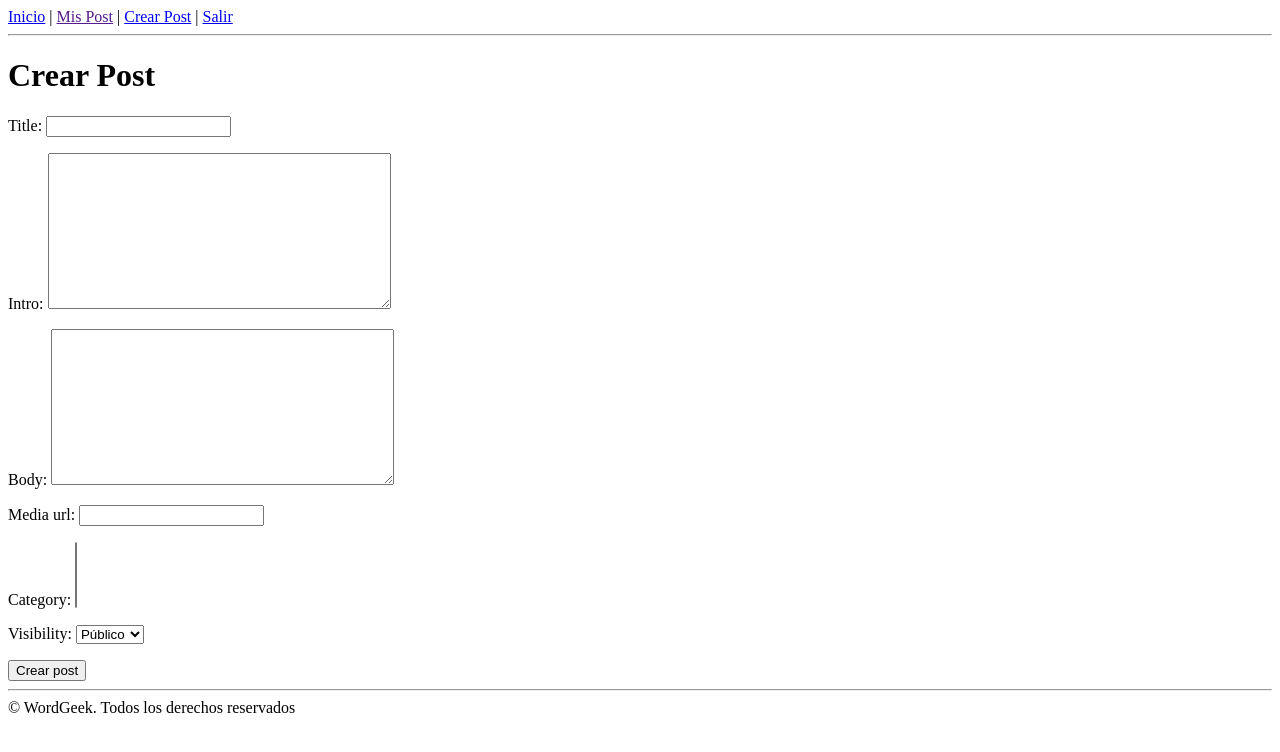
After one commit to jaarboledam/WordGeek, a Django app: a page that uses wordgeek/templates/includes/menu.html in a window 1280 px wide. The commit adds this page. Shown: the top 752 px of the page. Run offline with Django 3.2, Linux system fonts and the light colour scheme; the visitor is signed in with stand-in values (Sample User, id 1); data that the repository does not hold is empty.

Commit message:
Se crea formulario para Posts y su detalle

```diff
--- a/posts/admin.py
+++ b/posts/admin.py
@@ -9,10 +9,13 @@ class CategoryAdmin(admin.ModelAdmin):
 
 
 class PostAdmin(admin.ModelAdmin):
-    list_display = ('title', 'category', 'owner', 'created_at',)
+    list_display = ('title', 'get_categories', 'owner', 'created_at',)
     list_filter = ('category', 'owner',)
     search_fields = ('title', 'description', 'category', 'owner',)
 
+    def get_categories(self, post):
+        return ", ".join([category.name for category in post.category.all()])
+    get_categories.short_description = "Categories"
 
 admin.site.register(Post, PostAdmin)
 admin.site.register(Category, CategoryAdmin)
--- /dev/null
+++ b/posts/forms.py
@@ -0,0 +1,9 @@
+from posts.models import Post
+from django.forms import ModelForm
+
+
+class PostCreationForm(ModelForm):
+
+    class Meta:
+        model = Post
+        exclude = ['owner']
--- a/posts/models.py
+++ b/posts/models.py
@@ -23,7 +23,7 @@ class Post(models.Model):
     intro = models.TextField(max_length=300, null=True, blank=True)
     body = models.TextField()
     media_url = models.URLField(null=True, blank=True)
-    category = models.ForeignKey(Category, to_field='name')
+    category = models.ManyToManyField(Category)
     created_at = models.DateTimeField(auto_now_add=True)
     modified_at = models.DateTimeField(auto_now=True)
     owner = models.ForeignKey(User)
--- a/posts/templates/posts/home.html
+++ b/posts/templates/posts/home.html
@@ -7,7 +7,7 @@
     {% if post_list|length > 0 %}
         <h2>Últimos post publicados</h2>
         {% for post in post_list %}
-            <a href="{{ post.pk }}">
+            <a href="{% url 'post_detail' username=post.owner.username pk=post.pk %}">
                 <h3>{{ post.title }}</h3>
                 <img src="{{post.media_url}}" height="140">
                 <p>{{ post.intro }}</p>
--- /dev/null
+++ b/posts/templates/posts/post_creation.html
@@ -0,0 +1,15 @@
+{% extends "base.html" %}
+
+{% block title %} Crear Post {% endblock %}
+
+{% block body %}
+
+    <h1>Crear Post</h1>
+    {% if message %} <p>{{ message|safe }}</p> {% endif %}
+    <form method="post" novalidate>
+        {% csrf_token %}
+        {{ form.as_p }}
+        <button type="submit">Crear post</button>
+    </form>
+
+{% endblock %}
--- /dev/null
+++ b/posts/urls.py
@@ -0,0 +1,8 @@
+from django.conf.urls import url
+
+from posts.views import PostCreationView, PostDetailView
+
+urlpatterns = [
+    url(r'^new-post/$', PostCreationView.as_view(), name='post_creation'),
+    url(r'^blogs/(?P<username>\w+)/(?P<pk>\d+)$', PostDetailView.as_view(), name='post_detail'),
+]
--- a/posts/views.py
+++ b/posts/views.py
@@ -1,5 +1,14 @@
+from django.contrib.auth.decorators import login_required
+from django.db.models import Q
+from django.http import HttpResponse
+from django.http import HttpResponseNotFound
+from django.shortcuts import render
+from django.urls import reverse
+from django.utils.decorators import method_decorator
+from django.views import View
 from django.views.generic import ListView
 
+from posts.forms import PostCreationForm
 from posts.models import Post, VISIBILITY_PUBLIC
 
 
@@ -8,3 +17,72 @@ class HomeView(ListView):
     queryset = Post.objects.all().filter(visibility=VISIBILITY_PUBLIC).order_by('-created_at')
     context_object_name = 'post_list'
     template_name = 'posts/home.html'
+
+
+class PostDetailView(View):
+
+    def get(self, request, username, pk):
+        """
+        Renderiza el detalle de un post
+        :param request: objeto HttpRequest
+        :param username: nombre de usuario
+        :param pk: clave primaria
+        :return: HttpResponse con la plantilla
+        """
+        queryset = PostQueryset.get_posts_by_user(request.user).filter(owner__username=username, pk=pk)
+        if len(queryset) == 0:
+            return HttpResponseNotFound("El post que buscas no existe")
+        elif len(queryset) > 1:
+            return HttpResponse("Múltiples opciones", status=300)
+
+        post = queryset[0]
+        context = {'post': post}
+        return render(request, 'posts/post_detail.html', context)
+
+
+class PostCreationView(View):
+
+    @method_decorator(login_required())
+    def get(self, request):
+        """
+        Presenta el formulario para crear un post y, en caso de que la petición sea POST la valida
+        y la crea en caso de que sea válida
+        :param request: objeto HttpRequest con los datos de la petición
+        :return: HttpResponse con la plantilla
+        """
+        message = None
+        photo_form = PostCreationForm()
+        context = {'form': photo_form, 'message': message}
+        return render(request, 'posts/post_creation.html', context)
+
+    @method_decorator(login_required())
+    def post(self, request):
+        """
+        Presenta el formulario para crear un post
+        :param request: objeto HttpRequest con los datos de la petición
+        :return: HttpResponse con la plantilla
+        """
+        message = None
+        post_with_user = Post(owner=request.user)
+        post_form = PostCreationForm(request.POST, instance=post_with_user)
+        if post_form.is_valid():
+            new_post = post_form.save()
+            post_form = PostCreationForm()
+            message = "Post creado satisfactoriamente. <a href='{0}'>Ver post</a>".format(
+                reverse('post_detail', args=(new_post.owner.username, new_post.pk))
+            )
+
+        context = {'form': post_form, 'message': message}
+        return render(request, 'posts/post_creation.html', context)
+
+
+class PostQueryset(object):
+
+    @staticmethod
+    def get_posts_by_user(user):
+        post_queryset = Post.objects.all().select_related('owner')
+        if not user.is_authenticated():
+            post_queryset = post_queryset.filter(visibility=VISIBILITY_PUBLIC)
+        elif not user.is_superuser:
+            post_queryset = post_queryset.filter(Q(visibility=VISIBILITY_PUBLIC) | Q(owner=user))
+        return post_queryset
--- a/users/forms.py
+++ b/users/forms.py
@@ -12,7 +12,7 @@ class LoginForm(ModelForm):
         }
 
 
-class RegisterForm(ModelForm):
+class SignUpForm(ModelForm):
     class Meta:
         model = User
         fields = ['first_name', 'last_name', 'email', 'username', 'password']
--- a/users/urls.py
+++ b/users/urls.py
@@ -2,7 +2,7 @@ from django.conf.urls import url
 from users.views import LoginView, LogoutView
 
 urlpatterns = [
-    url(r'^login/$', LoginView.as_view(), name='users_login'),
-    url(r'^register/$', LoginView.as_view(), name='users_register'),
-    url(r'^logout/$', LogoutView.as_view(), name='users_logout'),
+    url(r'^login/$', LoginView.as_view(), name='user_login'),
+    url(r'^signup/$', LoginView.as_view(), name='user_signup'),
+    url(r'^logout/$', LogoutView.as_view(), name='user_logout'),
 ]
--- a/users/views.py
+++ b/users/views.py
@@ -35,7 +35,7 @@ class LoginView(View):
             else:
                 if user.is_active:
                     django_login(request, user)
-                    return redirect(request.GET.get('next', 'posts_home'))
+                    return redirect(request.GET.get('next', 'post_home'))
                 else:
                     error_message = "Cuenta de usuario inactiva"
 
@@ -53,4 +53,4 @@ class LogoutView(View):
         """
         if request.user.is_authenticated():
             django_logout(request)
-        return redirect("posts_home")
+        return redirect("post_home")
--- a/wordgeek/templates/includes/menu.html
+++ b/wordgeek/templates/includes/menu.html
@@ -1,11 +1,11 @@
-<a href="{% url 'posts_home' %}">Inicio</a>
+<a href="{% url 'post_home' %}">Inicio</a>
 |
 {% if user.is_authenticated %}
     <a href="">Mis Post</a> |
-    <a href="">Crear Post</a> |
-    <a href="{% url 'users_logout' %}">Salir</a>
+    <a href="{% url 'post_creation' %}">Crear Post</a> |
+    <a href="{% url 'user_logout' %}">Salir</a>
 {% else %}
-    <a href="{% url 'users_login' %}">Ingresar</a> |
-    <a href="{% url 'users_register' %}">Registrarse</a>
+    <a href="{% url 'user_login' %}">Ingresar</a> |
+    <a href="{% url 'user_signup' %}">Registrarse</a>
 {% endif %}
 <hr>
--- a/wordgeek/urls.py
+++ b/wordgeek/urls.py
@@ -18,10 +18,12 @@ from django.contrib import admin
 
 from posts.views import HomeView
 from users import urls as users_urls
+from posts import urls as posts_urls
 
 urlpatterns = [
     url(r'^admin/', admin.site.urls),
-    url(r'^$', HomeView.as_view(), name='posts_home'),
+    url(r'^$', HomeView.as_view(), name='post_home'),
 
     url(r'', include(users_urls)),
+    url(r'', include(posts_urls)),
 ]
```
Also changed, not shown: posts/templates/posts/post_detail.html (added, +24 -0 lines), posts/migrations/0001_initial.py.
